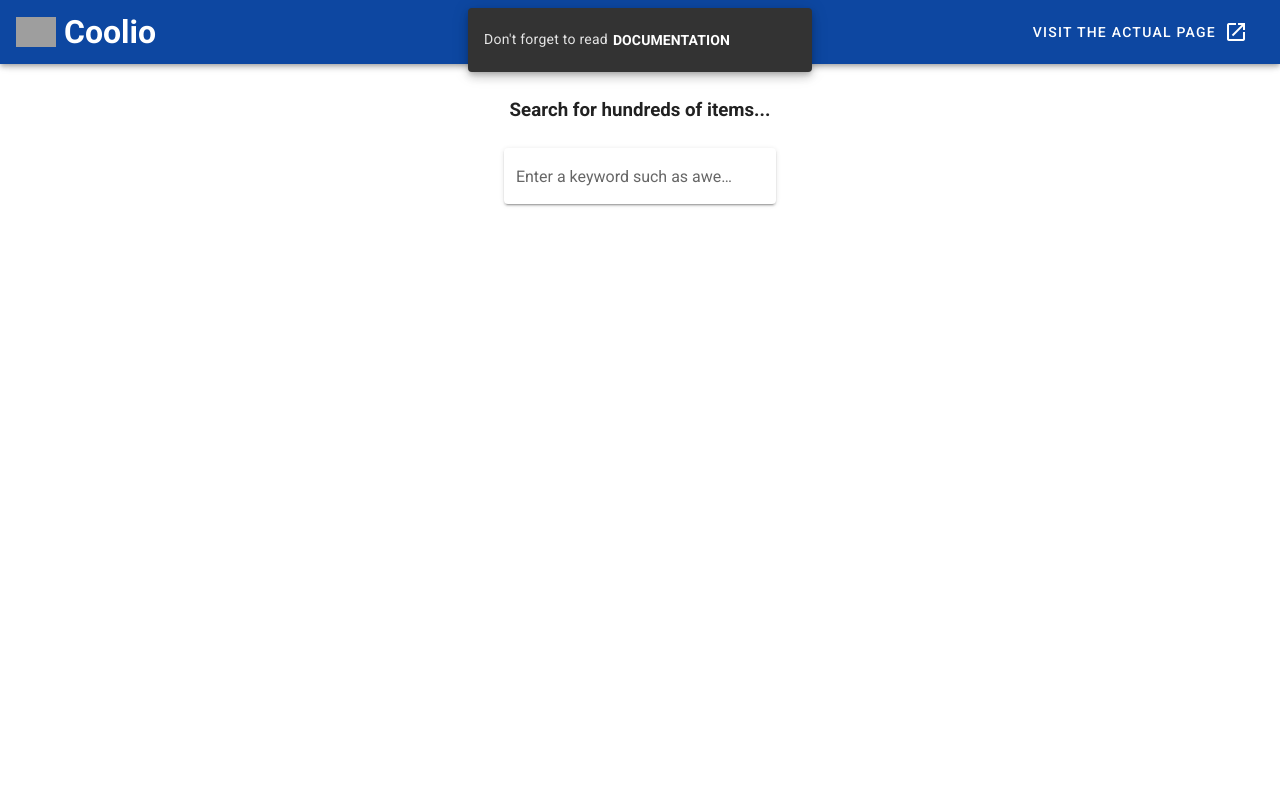
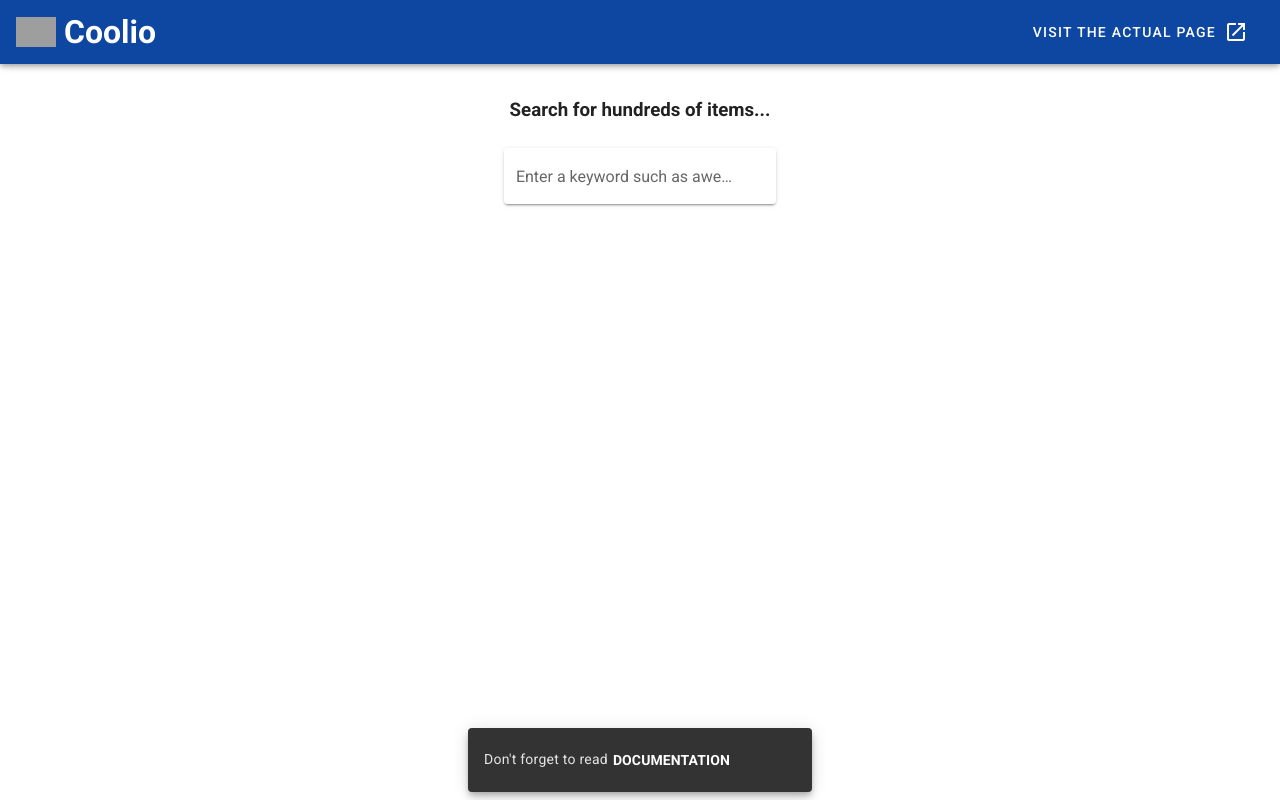
Before and after one commit to mehmeteyupoglu/coolio, a Vue app: page / in a window 1280 px wide. Built offline with nearby package versions, Linux system fonts and the light colour scheme; grey boxes are pictures that could not be loaded.

Commit message:
style: put snackbar to the bottom

```diff
--- a/src/components/molecules/custom-snackbar.vue
+++ b/src/components/molecules/custom-snackbar.vue
@@ -1,5 +1,5 @@
 <template>
-  <v-snackbar top dark v-model="content.model" :timeout="content.timeout"
+  <v-snackbar bottom dark v-model="content.model" :timeout="content.timeout"
     >{{ content.text }}
     <v-btn
       text
```
